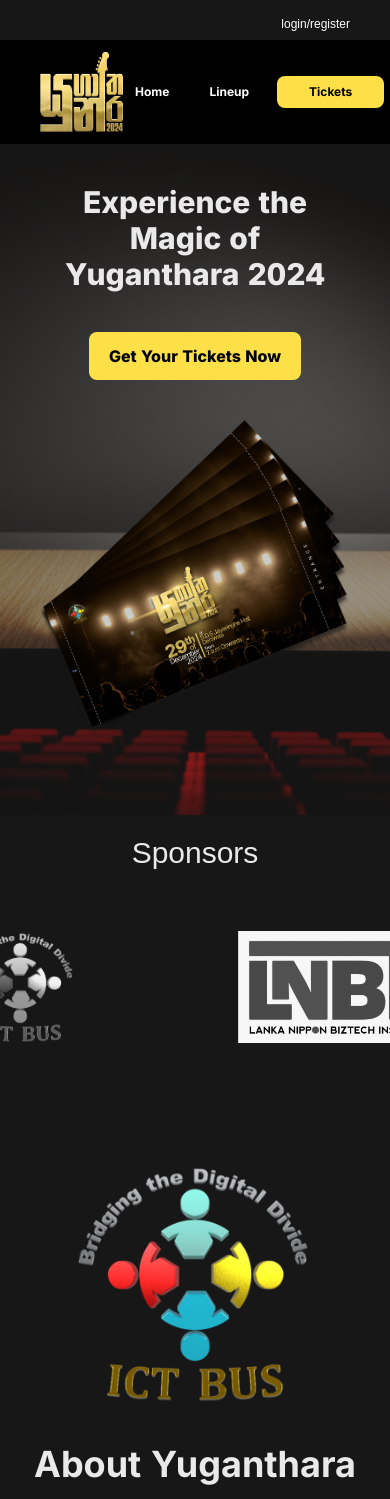
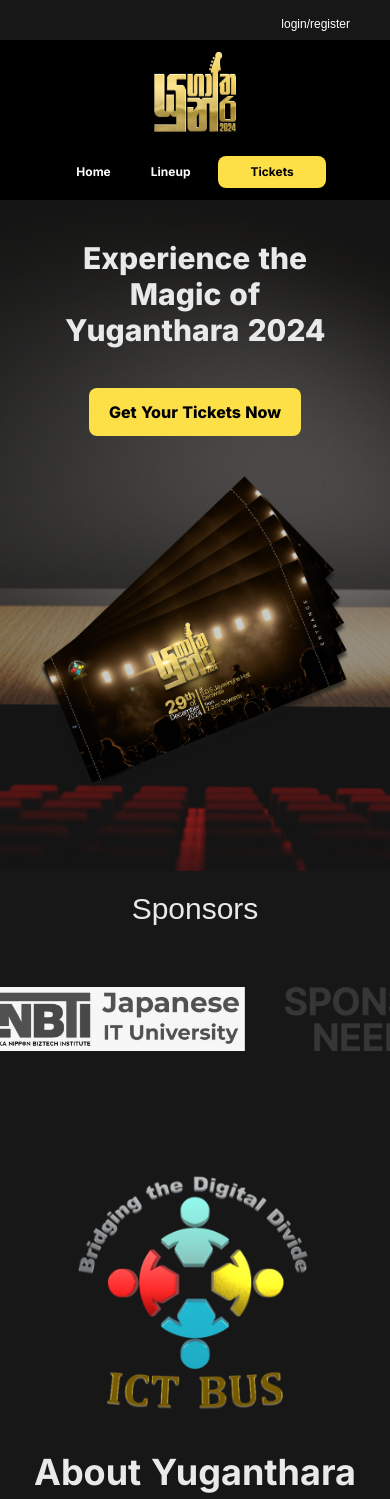
Before and after one commit to ayodyabanuka/yuganthara, a Next.js app: page / in a window 390 px wide. Shown: the top 1499 px of the page. Built offline with nearby package versions, Linux system fonts and the light colour scheme; a web font is replaced by a local one.

Commit message:
update ui

```diff
--- a/src/app/components/sponsor-scroll.tsx
+++ b/src/app/components/sponsor-scroll.tsx
@@ -9,7 +9,8 @@ type SponsorCarouselProps = {
 
 const SponsorCarousel: FC<SponsorCarouselProps> = ({ logos }) => {
        return (
-              <div className="overflow-hidden py-10">
+              <div>
+                     <div className="hidden md:block overflow-hidden py-10">
                             <motion.div
                                    className="flex space-x-40"
                                    animate={{ x: ["0%", "-100%"] }}
@@ -17,26 +18,56 @@ const SponsorCarousel: FC<SponsorCarouselProps> = ({ logos }) => {
                             >
                                    {logos.map((logo, index) => (
                                           <div key={index} className="flex-shrink-0 flex gap-10 items-center">
-                                          <Image src={logo} alt={`Sponsor ${index}`} width={1000} height={1000} className="h-28 w-fit  grayscale hover:grayscale-0" />
+                                                 <Image src={logo} alt={`Sponsor ${index}`} width={1000} height={1000} className="h-28 w-full  grayscale hover:grayscale-0" />
                                           </div>
                                    ))}
                                    {/* Duplicate the logos for seamless scrolling */}
                                    {logos.map((logo, index) => (
                                           <div key={index + logos.length} className="flex-shrink-0 flex gap-10 items-center">
-                                          <Image src={logo} alt={`Sponsor ${index}`} width={1000} height={1000} className="h-28 w-fit grayscale hover:grayscale-0" />
+                                                 <Image src={logo} alt={`Sponsor ${index}`} width={1000} height={1000} className="h-28 w-full grayscale hover:grayscale-0" />
                                           </div>
                                    ))}
                                    {logos.map((logo, index) => (
                                           <div key={index + logos.length} className="flex-shrink-0 flex gap-10 items-center">
-                                          <Image src={logo} alt={`Sponsor ${index}`} width={1000} height={1000} className="h-28 w-fit grayscale hover:grayscale-0" />
+                                                 <Image src={logo} alt={`Sponsor ${index}`} width={1000} height={1000} className="h-28 w-full grayscale hover:grayscale-0" />
                                           </div>
                                    ))}
                                    {logos.map((logo, index) => (
                                           <div key={index + logos.length} className="flex-shrink-0 flex gap-10 items-center">
-                                          <Image src={logo} alt={`Sponsor ${index}`} width={1000} height={1000} className="h-28 w-fit grayscale hover:grayscale-0" />
+                                                 <Image src={logo} alt={`Sponsor ${index}`} width={1000} height={1000} className="h-28 w-full grayscale hover:grayscale-0" />
                                           </div>
                                    ))}
                             </motion.div>
+                     </div>
+                     <div className="block md:hidden overflow-hidden py-10">
+                            <motion.div
+                                   className="flex space-x-10"
+                                   animate={{ x: ["0%", "-100%"] }}
+                                   transition={{ ease: "linear", duration: logos.length * 3, repeat: Infinity }}
+                            >
+                                   {logos.map((logo, index) => (
+                                          <div key={index} className="flex-shrink-0 flex gap-10 items-center">
+                                                 <Image src={logo} alt={`Sponsor ${index}`} width={1000} height={1000} className="h-16 w-full  grayscale hover:grayscale-0" />
+                                          </div>
+                                   ))}
+                                   {/* Duplicate the logos for seamless scrolling */}
+                                   {logos.map((logo, index) => (
+                                          <div key={index + logos.length} className="flex-shrink-0 flex gap-10 items-center">
+                                                 <Image src={logo} alt={`Sponsor ${index}`} width={1000} height={1000} className="h-16 w-full grayscale hover:grayscale-0" />
+                                          </div>
+                                   ))}
+                                   {logos.map((logo, index) => (
+                                          <div key={index + logos.length} className="flex-shrink-0 flex gap-10 items-center">
+                                                 <Image src={logo} alt={`Sponsor ${index}`} width={1000} height={1000} className="h-16 w-full grayscale hover:grayscale-0" />
+                                          </div>
+                                   ))}
+                                   {logos.map((logo, index) => (
+                                          <div key={index + logos.length} className="flex-shrink-0 flex gap-10 items-center">
+                                                 <Image src={logo} alt={`Sponsor ${index}`} width={1000} height={1000} className="h-16 w-full grayscale hover:grayscale-0" />
+                                          </div>
+                                   ))}
+                            </motion.div>
+                     </div>
               </div>
        );
 };
--- a/src/app/layout.tsx
+++ b/src/app/layout.tsx
@@ -35,7 +35,7 @@ export default function RootLayout({
           </div>
         </div>
         <div className="bg-black py-3 text-white">
-          <div className="flex container mx-auto justify-between items-center px-10">
+          <div className="flex flex-col md:flex-row gap-6 md:gap-0 container mx-auto justify-between items-center px-10">
             <Image src={"/logo1.png"} alt={""} height={2000} width={2000} className="h-20 w-fit" />
             <div className={`flex gap-4 ${inter.className} text-xs md:text-base font-bold`}>
               <Link className="hover:bg-yellow-400 hover:text-black rounded-lg px-3 py-2" href={"/"}>Home</Link>
```
Lines whose indentation alone changed are shown as unchanged.
